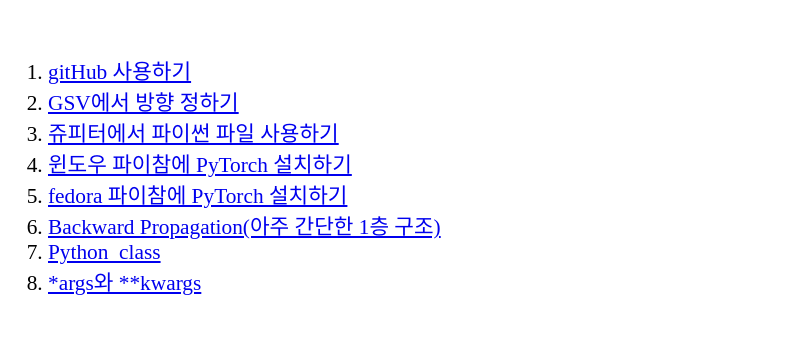
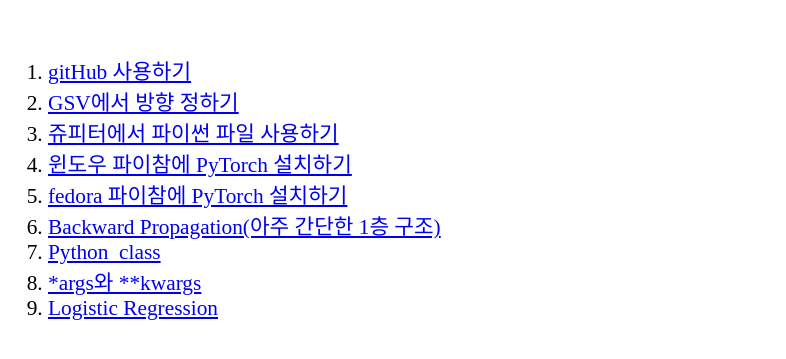
Before and after one commit to khk1493/k, a plain HTML site: page index.html in a window 1280 px wide. Shown: the part 87-446 px from the top of the page, without its empty margins (0-786 px from the left). Drawn offline with Linux system fonts and the light colour scheme.

Commit message:
Add files via upload

```diff
--- a/index.html
+++ b/index.html
@@ -44,6 +44,10 @@
 		<li>
 			<a href="https://github.com/khk1493/k/blob/master/memory/08_args_kwargs2.py">*args와 **kwargs</a>
 		</li>
+		<li>
+			<a href="memory/09/09_logistic.htm">Logistic Regression</a>
+		</li>
+
 
 	</ol>
 </body>
```
